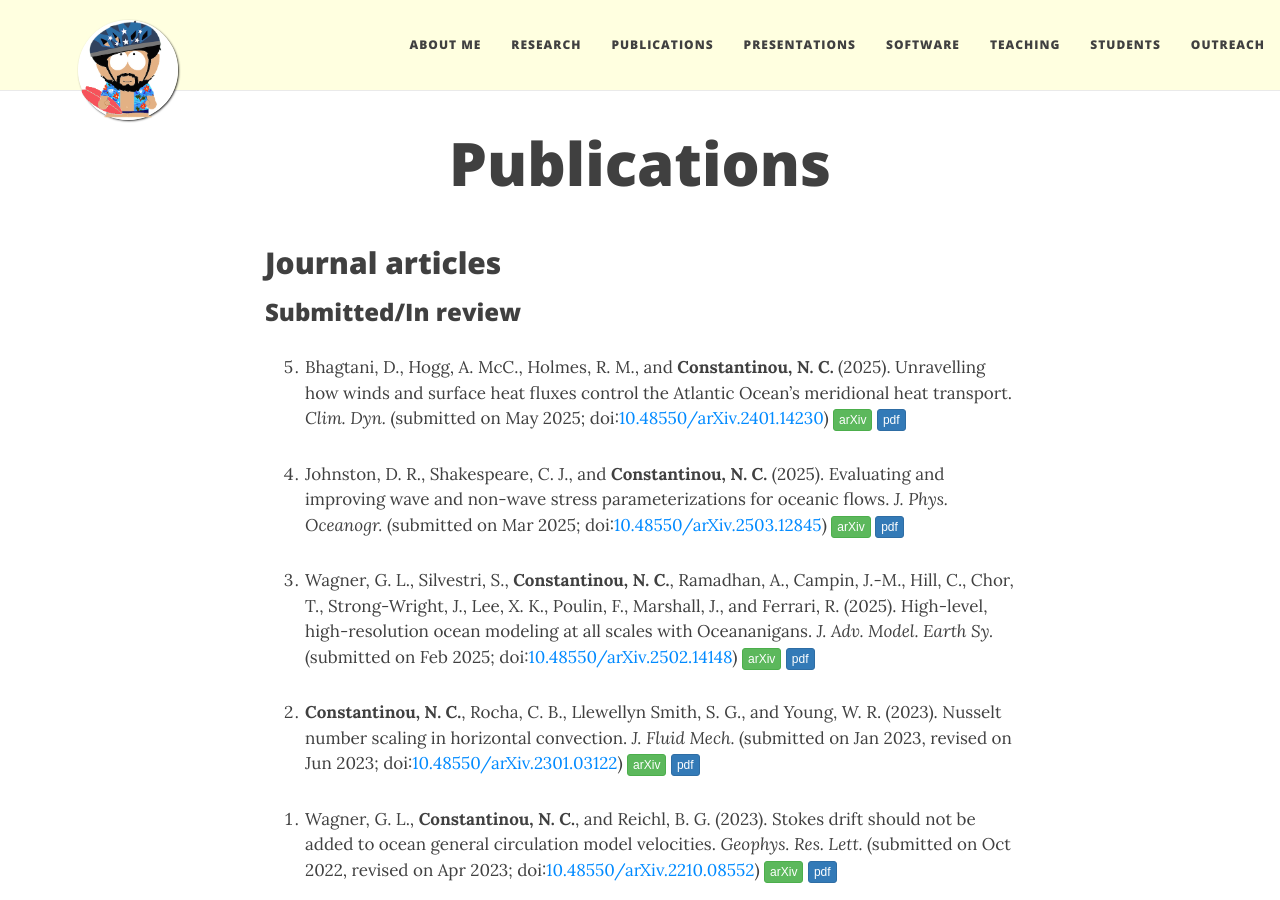
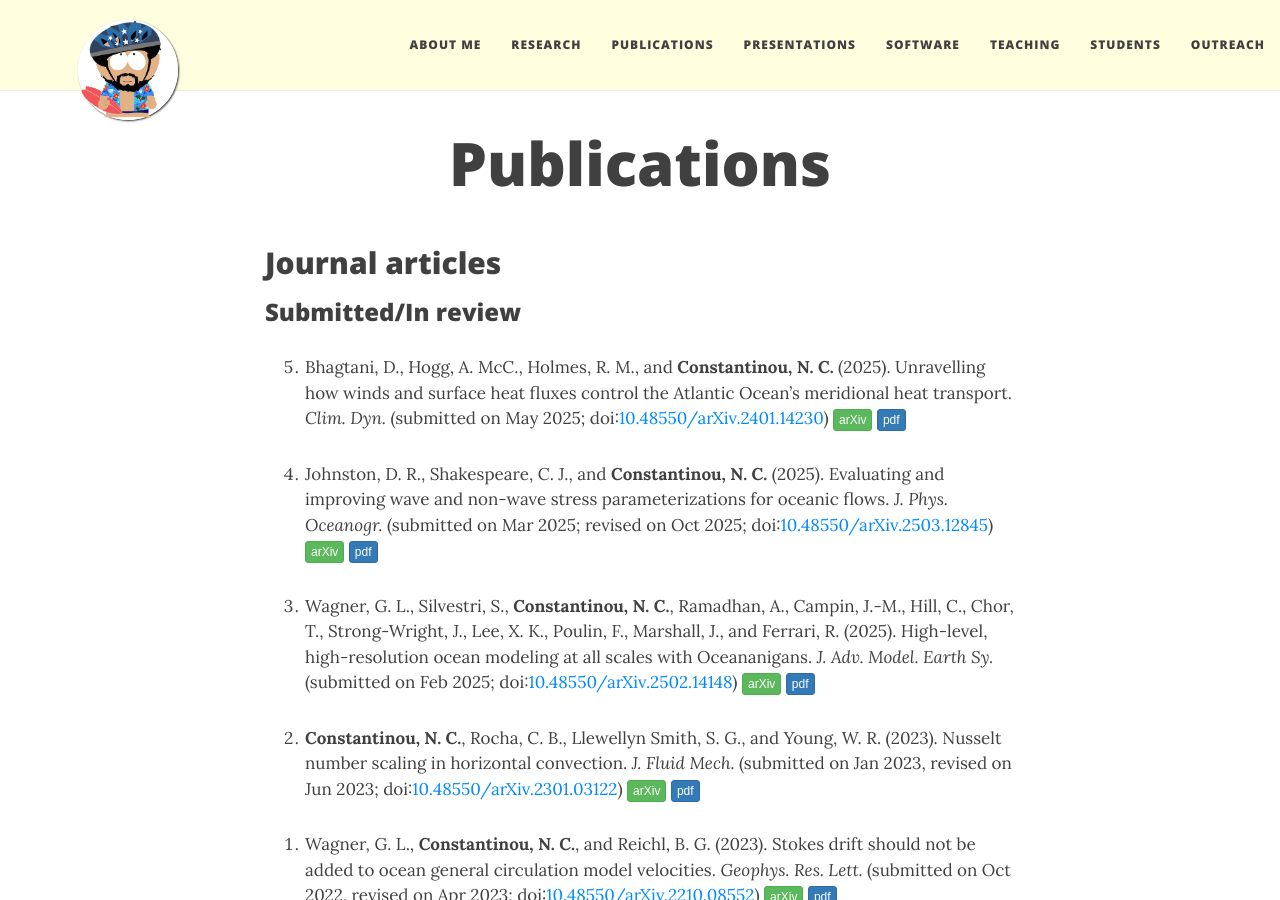
Before and after one commit to navidcy/navidcy.github.io, a Jekyll site: the page built from publications.md, in a window 1280 px wide and 900 px high. Built offline with Jekyll 4.4.1, drawn with Linux system fonts in a browser that asks for light colours; nearby versions of some CDN libraries; comment, search, counter and statistics services are not loaded.

Commit message:
internal-tide paper revised

```diff
--- a/publications.md
+++ b/publications.md
@@ -12,7 +12,7 @@
 0. Bhagtani, D., Hogg, A. McC., Holmes, R. M., and **Constantinou, N. C.** (2025). Unravelling how winds and surface heat fluxes control the Atlantic Ocean's meridional heat transport. _Clim. Dyn._ (submitted on May 2025; doi:[10.48550/arXiv.2401.14230](https://doi.org/10.48550/arXiv.2401.14230)) [<span class="btn btn-success btn-xs{{end}}" style="font-family:sans-serif;">arXiv</span>][arXiv:2401.14230]{:target="_blank"} [<span class="btn btn-primary btn-xs{{end}}" style="font-family:sans-serif;">pdf</span>][atlanticMHT]
 
 
-0. Johnston, D. R., Shakespeare, C. J., and **Constantinou, N. C.** (2025). Evaluating and improving wave and non-wave stress parameterizations for oceanic flows. _J. Phys. Oceanogr._ (submitted on Mar 2025; doi:[10.48550/arXiv.2503.12845](https://doi.org/10.48550/arXiv.2503.12845)) [<span class="btn btn-success btn-xs{{end}}" style="font-family:sans-serif;">arXiv</span>][arXiv:2503.12845]{:target="_blank"} [<span class="btn btn-primary btn-xs{{end}}" style="font-family:sans-serif;">pdf</span>][internal-tide-parameterizations]
+0. Johnston, D. R., Shakespeare, C. J., and **Constantinou, N. C.** (2025). Evaluating and improving wave and non-wave stress parameterizations for oceanic flows. _J. Phys. Oceanogr._ (submitted on Mar 2025; revised on Oct 2025; doi:[10.48550/arXiv.2503.12845](https://doi.org/10.48550/arXiv.2503.12845)) [<span class="btn btn-success btn-xs{{end}}" style="font-family:sans-serif;">arXiv</span>][arXiv:2503.12845]{:target="_blank"} [<span class="btn btn-primary btn-xs{{end}}" style="font-family:sans-serif;">pdf</span>][internal-tide-parameterizations]
 
 
 0. Wagner, G. L., Silvestri, S., **Constantinou, N. C.**, Ramadhan, A., Campin, J.-M., Hill, C., Chor, T., Strong-Wright, J., Lee, X. K., Poulin, F., Marshall, J., and Ferrari, R. (2025). High-level, high-resolution ocean modeling at all scales with Oceananigans. _J. Adv. Model. Earth Sy._ (submitted on Feb 2025; doi:[10.48550/arXiv.2502.14148](https://doi.org/10.48550/arXiv.2502.14148)) [<span class="btn btn-success btn-xs{{end}}" style="font-family:sans-serif;">arXiv</span>][arXiv:2502.14148]{:target="_blank"} [<span class="btn btn-primary btn-xs{{end}}" style="font-family:sans-serif;">pdf</span>][oceananigans-overview]
@@ -27,7 +27,7 @@
 
 ### In press/Published
 
-1. Wagner, G. L. and **Constantinou, N. C.** (2025). Phenomenology of decaying turbulence beneath surface waves. _J. Fluid Mech._ (accepted; doi:[10.48550/arXiv.2503.03871](https://doi.org/10.48550/arXiv.2503.03871)) [<span class="btn btn-success btn-xs{{end}}" style="font-family:sans-serif;">arXiv</span>][arXiv:2503.03871]{:target="_blank"} [<span class="btn btn-primary btn-xs{{end}}" style="font-family:sans-serif;">pdf</span>][betaplane-surface-waves]
+0. Wagner, G. L. and **Constantinou, N. C.** (2025). Phenomenology of decaying turbulence beneath surface waves. _J. Fluid Mech._ (accepted; doi:[10.48550/arXiv.2503.03871](https://doi.org/10.48550/arXiv.2503.03871)) [<span class="btn btn-success btn-xs{{end}}" style="font-family:sans-serif;">arXiv</span>][arXiv:2503.03871]{:target="_blank"} [<span class="btn btn-primary btn-xs{{end}}" style="font-family:sans-serif;">pdf</span>][betaplane-surface-waves]
 
 
 0. Barnes, A., Shakespeare, C., Hogg, A. McC., and **Constantinou, N. C.** (2025). Rapid topographic scatter of near-inertial waves generated by storms. _J. Phys. Oceanogr._, **55(10)**, 1847-1858. [<span class="btn btn-default btn-xs{{end}}" style="font-family:sans-serif;">datasets and notebooks</span>][topographic-NIWs-repo]{:target="_blank"} [<span class="btn btn-info btn-xs{{end}}" style="font-family:sans-serif;">doi</span>][topographic-NIWs-doi]{:target="_blank"} [<span class="btn btn-primary btn-xs{{end}}" style="font-family:sans-serif;">pdf</span>][topographic-NIWs] <span align="right" class='altmetric-embed' data-badge-type="2" data-condensed="true" data-hide-less-than="2" data-doi="10.1175/JPO-D-24-0240.1"></span><br/>
```
Also changed, not shown: 1 other file.
